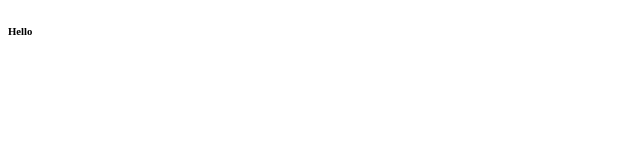
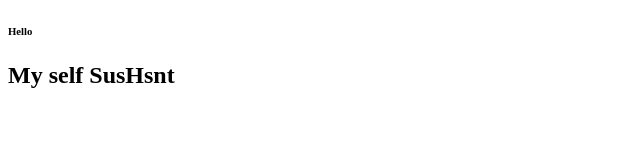
Before and after one commit to Sushant529530/git-tutorial, a plain HTML site: page about.html in a window 1280 px wide. Shown: the whole page, without its empty margins (0-640 px from the left). Drawn offline with Linux system fonts and the light colour scheme.

Commit message:
third commit

```diff
--- a/about.html
+++ b/about.html
@@ -8,5 +8,6 @@
 </head>
 <body>
     <h6>Hello</h6>
+    <h2>My self SusHsnt</h2>
 </body>
 </html>
```
